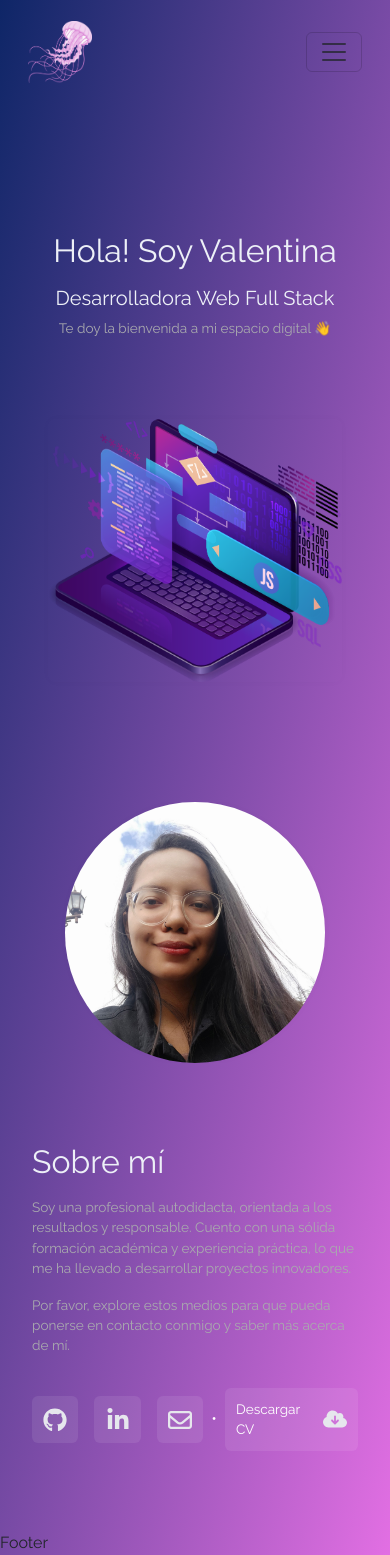
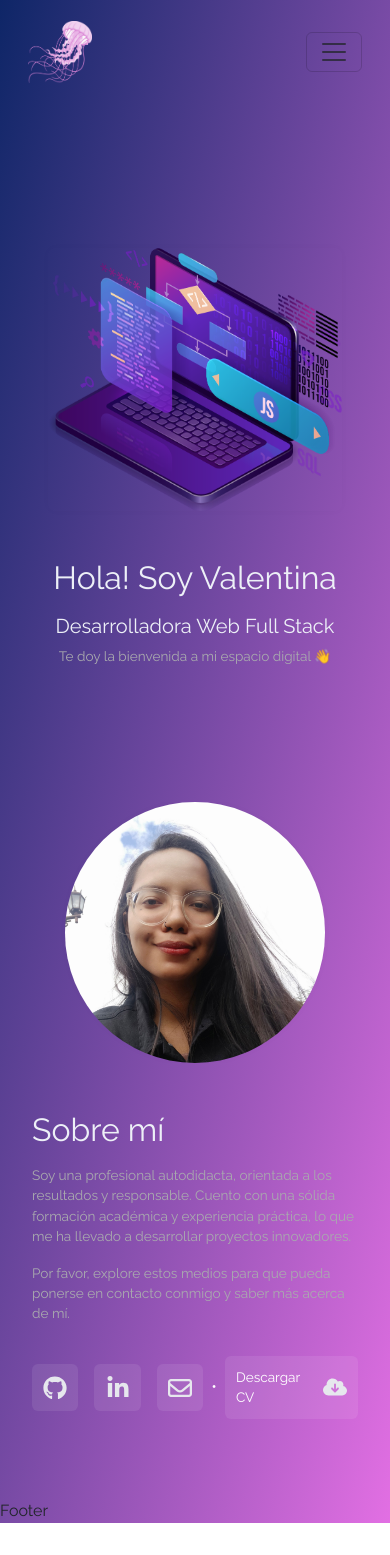
Before and after one commit to svalentinaog/portfolio-svalentinaog, a React (Vite) app: page / in a window 390 px wide. After the commit the page ends 1523 px from the top, so only its background shows below. Built offline with nearby package versions, Linux system fonts and the light colour scheme; a web font is replaced by a local one.

Commit message:
Responsive

```diff
--- a/src/styles/pages/_aboutme.scss
+++ b/src/styles/pages/_aboutme.scss
@@ -219,7 +219,7 @@
     align-items: center;
     justify-content: flex-start;
     height: 100%;
-    gap: 5rem;
+    gap: 3rem;
 
     .text-content-aboutme {
       width: 100%;
--- a/src/styles/pages/_entry.scss
+++ b/src/styles/pages/_entry.scss
@@ -223,12 +223,13 @@
     align-items: center;
     justify-content: center;
     height: 95vh;
-    gap: 5rem;
+    gap: 3rem; //5rem
 
     .text-content-entry-home {
       width: 100%;
       max-width: 100%;
       text-align: center;
+      order: 2;
 
       h1 {
         font-size: 2rem;
@@ -250,6 +251,7 @@
       display: flex;
       align-items: center;
       justify-content: center;
+      order: 1;
     }
 
     .my-info-container {
```
